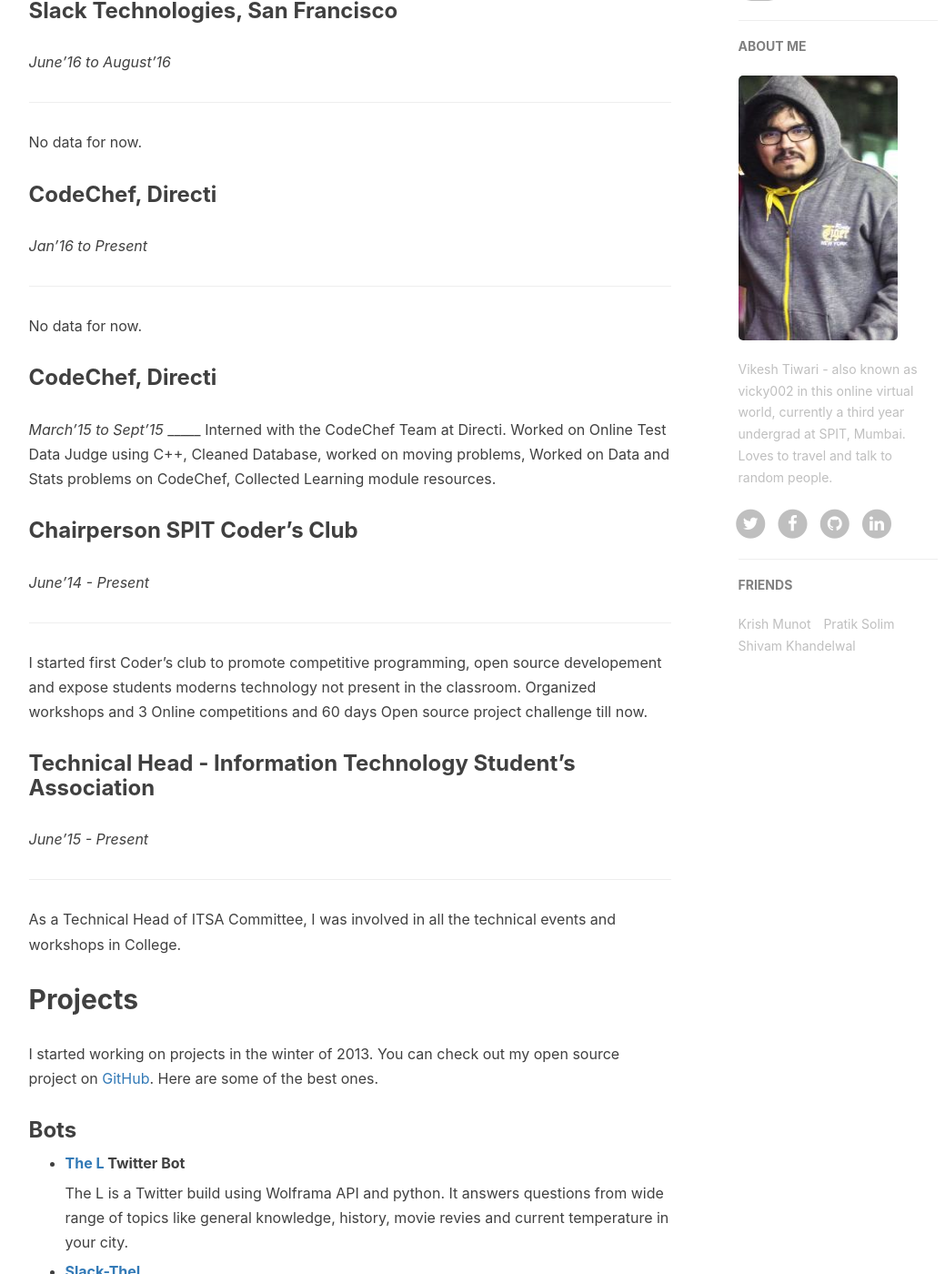
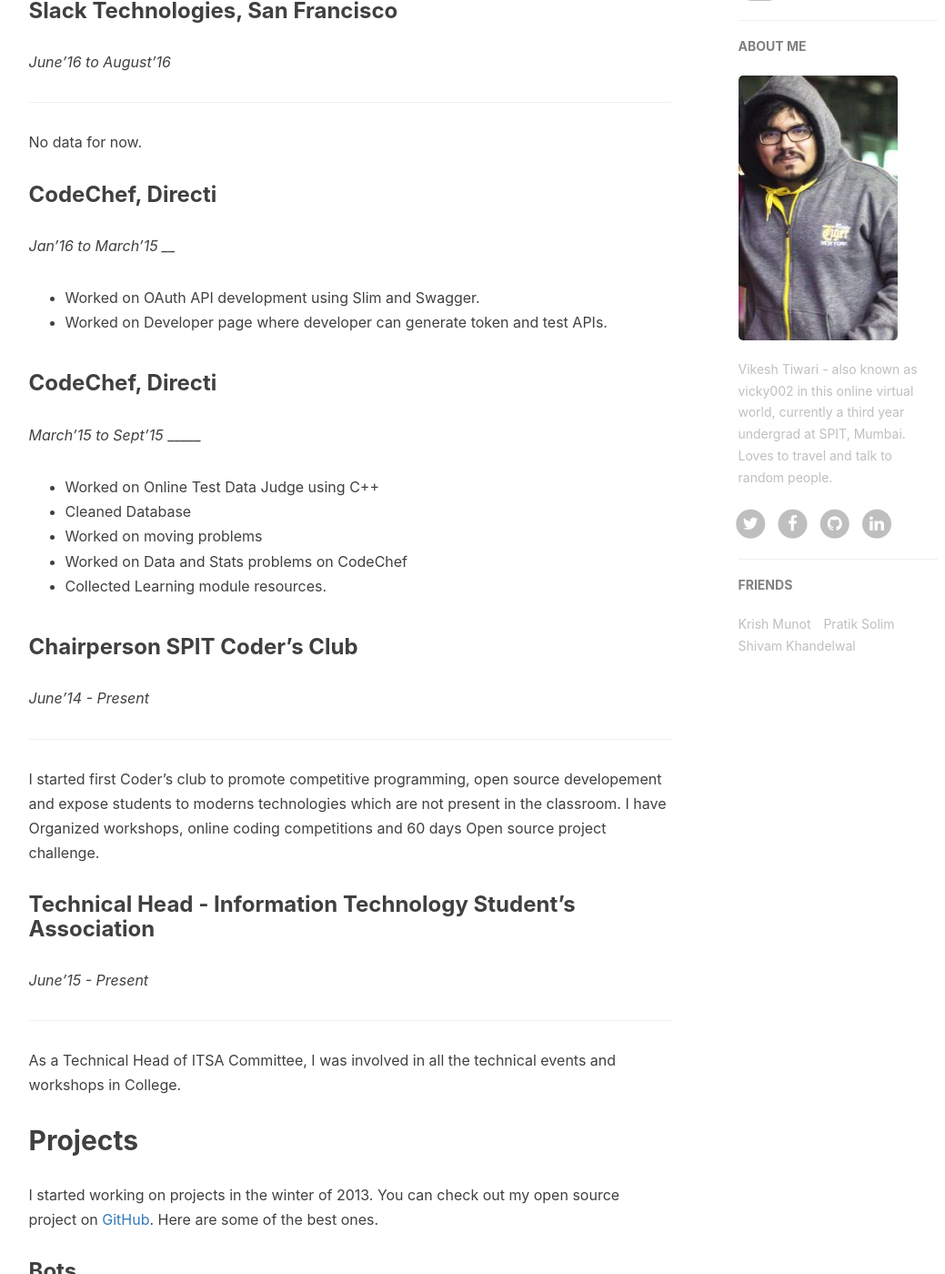
Before and after one commit to nish-d/vicky002.github.io, a Jekyll site: the page built from about.md, in a window 1280 px wide and 1400 px high, scrolled down 651 px. Shown: the whole window at 91% size, without its empty margins (136-1175 px from the left). Built offline with Jekyll 4.4.1, drawn with Linux system fonts in a browser that asks for light colours; nearby versions of some CDN libraries; some web fonts are replaced; comment, search, counter and statistics services are not loaded.

Commit message:
added experience

```diff
--- a/about.md
+++ b/about.md
@@ -53,23 +53,28 @@
 
 
 ### CodeChef, Directi
-*Jan'16 to Present*
+  *Jan'16 to March'15*
+____
 
-----
-No data for now.
-
+- Worked on OAuth API development using Slim and Swagger.
+- Worked on Developer page where developer can generate token and test APIs.
 
 ### CodeChef, Directi
   *March'15 to Sept'15*
  _____
-Interned with the CodeChef Team at Directi. Worked on Online Test Data Judge using C++, Cleaned Database, worked on moving problems, Worked on Data and Stats problems on CodeChef, Collected Learning module resources.
+
+- Worked on Online Test Data Judge using C++
+- Cleaned Database
+- Worked on moving problems
+- Worked on Data and Stats problems on CodeChef
+- Collected Learning module resources.
 
 
 ### Chairperson SPIT Coder's Club
 *June'14 - Present*
 
 ---
-I started first Coder's club to promote competitive programming, open source developement and expose students moderns technology not present in the classroom. Organized workshops and 3 Online competitions and 60 days Open source project challenge till now.
+I started first Coder's club to promote competitive programming, open source developement and expose students to moderns technologies which are not present in the classroom. I have Organized workshops, online coding competitions and 60 days Open source project challenge.
 
 ### Technical Head - Information Technology Student's Association
 *June'15 - Present*
```
Also changed, not shown: other parts of about.md (+1 -1 lines).
